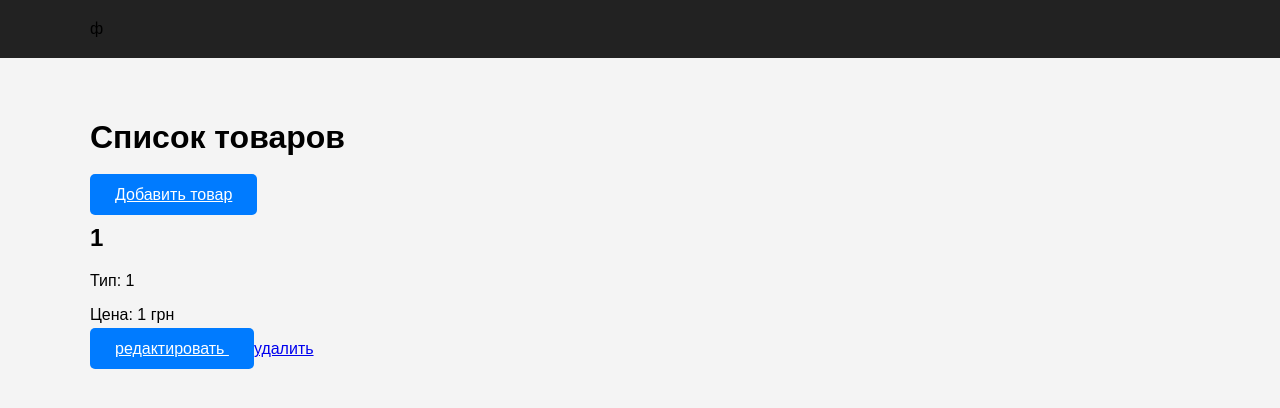
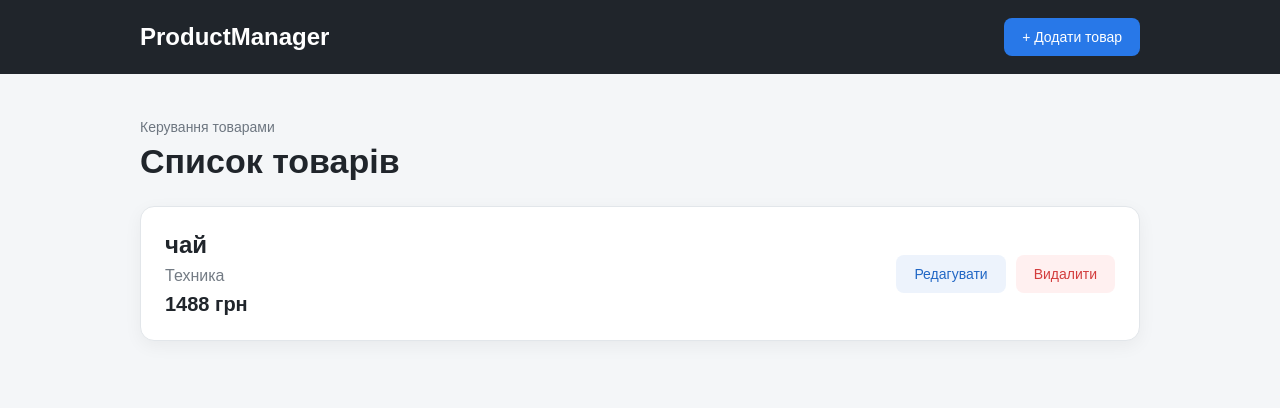
Before and after one commit to Yakigthb/flask-css, a Flask app: page / in a window 1280 px wide. Shown: the top 408 px of the page. Run offline with Flask 3, Linux system fonts and the light colour scheme.

Commit message:
Add product update and delete

```diff
--- /dev/null
+++ b/action_db.py
@@ -0,0 +1,53 @@
+import json
+import os
+
+
+BASE_DIR = os.path.dirname(os.path.abspath(__file__))
+PRODUCTS_FILE = os.path.join(BASE_DIR, "products.json")
+
+
+def load_products():
+    if not os.path.exists(PRODUCTS_FILE):
+        return []
+
+    with open(PRODUCTS_FILE, "r", encoding="utf-8") as file:
+        return json.load(file)
+
+
+def save_products(products):
+    with open(PRODUCTS_FILE, "w", encoding="utf-8") as file:
+        json.dump(products, file, ensure_ascii=False, indent=4)
+
+
+def get_product_by_name(name):
+    products = load_products()
+
+    for product in products:
+        if product["name"] == name:
+            return product
+
+    return None
+
+
+def delete_product(name):
+    products = load_products()
+
+    new_products = []
+
+    for product in products:
+        if product["name"] != name:
+            new_products.append(product)
+
+    save_products(new_products)
+
+
+def update_product(old_name, new_name, product_type, price):
+    products = load_products()
+
+    for product in products:
+        if product["name"] == old_name:
+            product["name"] = new_name
+            product["type"] = product_type
+            product["price"] = price
+
+    save_products(products)
--- a/app.py
+++ b/app.py
@@ -1,40 +1,26 @@
 from flask import Flask, render_template, request, redirect, url_for, send_from_directory
-import json
 import os
+
+from action_db import (
+    load_products,
+    save_products,
+    get_product_by_name,
+    delete_product,
+    update_product
+)
 
 
 app = Flask(__name__)
 
 
-BASE_DIR = os.path.dirname(os.path.abspath(__file__))
-PRODUCTS_FILE = os.path.join(BASE_DIR, "products.json")
 
-
-# подключение папки css
 @app.route('/css/<path:filename>')
 def css(filename):
     return send_from_directory('css', filename)
 
 
-def load_products():
-    if not os.path.exists(PRODUCTS_FILE):
-        with open(PRODUCTS_FILE, "w", encoding="utf-8") as file:
-            json.dump([], file)
-
-    with open(PRODUCTS_FILE, "r", encoding="utf-8") as file:
-        return json.load(file)
-
-
-
-def save_products(products):
-    with open(PRODUCTS_FILE, "w", encoding="utf-8") as file:
-        json.dump(products, file, ensure_ascii=False, indent=4)
-
-
-
 @app.route("/")
 def index():
-
     products = load_products()
 
     return render_template(
@@ -43,12 +29,9 @@ def index():
     )
 
 
-
 @app.route("/add", methods=["GET", "POST"])
 def add():
-
     if request.method == "POST":
-
         products = load_products()
 
         product = {
@@ -59,41 +42,28 @@ def add():
         }
 
         products.append(product)
-
         save_products(products)
 
         return redirect(url_for("index"))
 
-
     return render_template("add.html")
 
 
-
-@app.route("/edit/<int:id>", methods=["GET", "POST"])
-def edit(id):
-
-    products = load_products()
-
-    product = next(
-        (p for p in products if p["id"] == id),
-        None
-    )
-
+@app.route("/edit/<path:name>", methods=["GET", "POST"])
+def edit(name):
+    product = get_product_by_name(name)
 
     if product is None:
-        return "Товар не знайдено"
-
+        return "товар не найдено", 404
 
     if request.method == "POST":
+        new_name = request.form["name"]
+        product_type = request.form["type"]
+        price = request.form["price"]
 
-        product["name"] = request.form["name"]
-        product["type"] = request.form["type"]
-        product["price"] = request.form["price"]
-
-        save_products(products)
+        update_product(name, new_name, product_type, price)
 
         return redirect(url_for("index"))
-
 
     return render_template(
         "edit.html",
@@ -101,22 +71,17 @@ def edit(id):
     )
 
 
+@app.route("/delete/<path:name>")
+def delete(name):
+    product = get_product_by_name(name)
 
-@app.route("/delete/<int:id>")
-def delete(id):
+    if product is None:
+        return "товар не найдено", 404
 
-    products = load_products()
-
-    products = [
-        p for p in products
-        if p["id"] != id
-    ]
-
-    save_products(products)
+    delete_product(name)
 
     return redirect(url_for("index"))
 
 
-
 if __name__ == "__main__":
     app.run(debug=True)
--- a/css/style.css
+++ b/css/style.css
@@ -1,53 +1,150 @@
+* {
+    box-sizing: border-box;
+}
+
 body {
     margin: 0;
     font-family: Arial, sans-serif;
-    background: #f4f4f4;
+    background: #f4f6f8;
+    color: #20252b;
 }
-
 
 .container {
     width: 90%;
-    max-width: 1100px;
+    max-width: 1000px;
     margin: auto;
 }
 
-
 .header {
-    background: #222;
-    padding: 20px 0;
+    background: #20252b;
+    padding: 18px 0;
 }
 
+.header-inner {
+    display: flex;
+    align-items: center;
+    justify-content: space-between;
+}
 
 .logo a {
     color: white;
     text-decoration: none;
-    font-size: 26px;
+    font-size: 24px;
     font-weight: bold;
 }
 
-
 main {
-    padding: 40px 0;
+    padding: 45px 0;
 }
 
+.page-title {
+    margin-bottom: 25px;
+}
+
+.subtitle {
+    margin: 0 0 7px;
+    color: #6d7680;
+    font-size: 14px;
+}
 
 h1 {
-    margin-bottom: 30px;
+    margin: 0;
+    font-size: 34px;
 }
 
-
-.product-form {
-    background: white;
-    padding: 30px;
-    border-radius: 10px;
-    max-width: 500px;
+.products {
+    display: grid;
+    gap: 16px;
 }
 
+.product-card,
+.form-card,
+.empty {
+    background: white;
+    border: 1px solid #e2e6ea;
+    border-radius: 14px;
+    padding: 24px;
+    box-shadow: 0 5px 18px rgba(0, 0, 0, 0.05);
+}
+
+.product-card {
+    display: flex;
+    align-items: center;
+    justify-content: space-between;
+    gap: 20px;
+}
+
+.product-card h2 {
+    margin: 0 0 8px;
+}
+
+.type {
+    color: #737b84;
+    margin: 0 0 8px;
+}
+
+.price {
+    font-size: 20px;
+    font-weight: bold;
+    margin: 0;
+}
+
+.actions {
+    display: flex;
+    gap: 10px;
+}
+
+.btn {
+    display: inline-block;
+    background: #2878e8;
+    color: white;
+    border: none;
+    text-decoration: none;
+    padding: 11px 18px;
+    border-radius: 8px;
+    cursor: pointer;
+    font-size: 14px;
+}
+
+.btn:hover {
+    background: #1765d0;
+}
+
+.btn.secondary {
+    background: #edf3fc;
+    color: #2167c5;
+}
+
+.btn.secondary:hover {
+    background: #dceafb;
+}
+
+.btn.delete {
+    background: #fff0f0;
+    color: #d33d3d;
+}
+
+.btn.delete:hover {
+    background: #ffe0e0;
+}
+
+.back {
+    color: #dce3eb;
+    text-decoration: none;
+}
+
+.form-card {
+    max-width: 560px;
+    margin: auto;
+}
+
+.form-card h1 {
+    margin-bottom: 28px;
+}
 
 .form-group {
     margin-bottom: 20px;
 }
-
 
 label {
     display: block;
@@ -55,26 +152,40 @@ label {
     font-weight: bold;
 }
 
-
 input {
     width: 100%;
-    padding: 10px;
-    border: 1px solid #ccc;
-    border-radius: 5px;
+    padding: 12px;
+    border: 1px solid #ccd2d8;
+    border-radius: 8px;
+    font-size: 16px;
 }
 
-
-
-.btn {
-    background: #007bff;
-    color: white;
-    border: none;
-    padding: 12px 25px;
-    border-radius: 5px;
-    cursor: pointer;
+input:focus {
+    outline: none;
+    border-color: #2878e8;
 }
 
+.wide {
+    width: 100%;
+    font-size: 16px;
+}
 
-.btn:hover {
-    background: #0056b3;
+.empty {
+    text-align: center;
 }
+
+@media (max-width: 650px) {
+    .product-card {
+        align-items: flex-start;
+        flex-direction: column;
+    }
+
+    .actions {
+        width: 100%;
+    }
+
+    .actions .btn {
+        flex: 1;
+        text-align: center;
+    }
+}
--- a/products.json
+++ b/products.json
@@ -1,8 +1,8 @@
 [
     {
         "id": 1,
-        "name": "1",
-        "type": "1",
-        "price": "1"
+        "name": "чай",
+        "type": "Техника",
+        "price": "1488"
     }
 ]
--- a/templates/index.html
+++ b/templates/index.html
@@ -2,64 +2,61 @@
 <html lang="uk">
 <head>
     <meta charset="UTF-8">
-    <title>ф</title>
+    <meta name="viewport" content="width=device-width, initial-scale=1.0">
+    <title>ProductManager</title>
     <link rel="stylesheet" href="/css/style.css">
 </head>
 
 <body>
 
 <header class="header">
-    <div class="container">
+    <div class="container header-inner">
         <div class="logo">
-            ф
+            <a href="{{ url_for('index') }}">ProductManager</a>
         </div>
+        <a class="btn" href="{{ url_for('add') }}">+ Додати товар</a>
     </div>
 </header>
-
 
 <main>
     <div class="container">
 
-<h1>Список товаров</h1>
+        <div class="page-title">
+            <div>
+                <p class="subtitle">Керування товарами</p>
+                <h1>Список товарів</h1>
+            </div>
+        </div>
 
-<a class="btn" href="/add">
-    Добавить товар
+        <div class="products">
+            {% for product in products %}
+            <div class="product-card">
+                <div>
+                    <h2>{{ product.name }}</h2>
+                    <p class="type">{{ product.type }}</p>
+                    <p class="price">{{ product.price }} грн</p>
+                </div>
+
+                <div class="actions">
+                    <a class="btn secondary" href="{{ url_for('edit', name=product.name) }}">
+                        Редагувати
                     </a>
 
-
-{% for product in products %}
-
-<div class="product-card">
-
-<h2>{{ product.name }}</h2>
-
-<p>Тип: {{ product.type }}</p>
-
-<p>Цена: {{ product.price }} грн</p>
-
-
-<a class="btn" href="/edit/{{ product.id }}">
-редактировать
+                    <a class="btn delete" href="{{ url_for('delete', name=product.name) }}">
+                        Видалити
                     </a>
-
-
-<a class="delete" href="/delete/{{ product.id }}">
-удалить
-</a>
-
                 </div>
-
-
+            </div>
             {% else %}
-
-<p>Товаров нет</p>
-
+            <div class="empty">
+                <h2>Товарів поки немає</h2>
+                <p>Додайте перший товар.</p>
+            </div>
             {% endfor %}
-
+        </div>
 
     </div>
 </main>
 
-
 </body>
 </html>
```
Also changed, not shown: d.html (+17 -22 lines), register.html (added, +51 -0 lines), script.py (added, +16 -0 lines), templates/add.html (+18 -56 lines), templates/edit.html (+23 -51 lines). Lines whose indentation alone changed are shown as unchanged.
